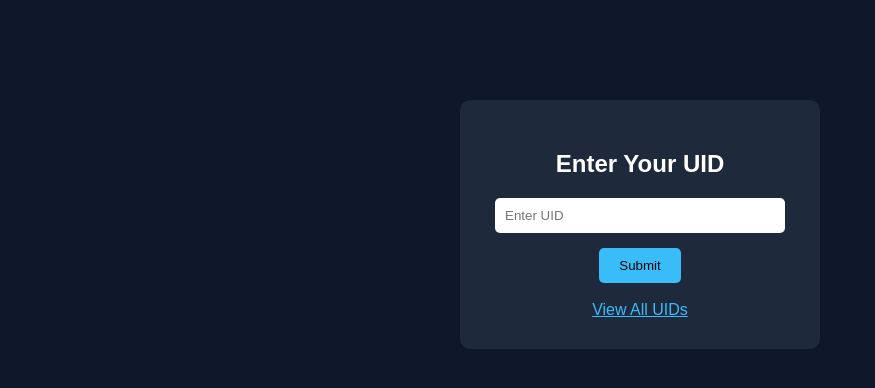
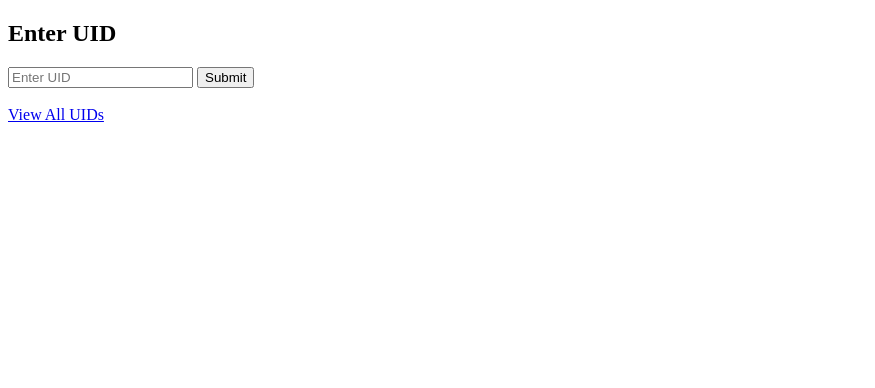
Before and after one commit to obaidraza8130-cpu/uid-web-page, a website: page index.html in a window 1280 px wide. Shown: the whole page, without its empty margins (0-875 px from the left). Drawn offline with Linux system fonts and the light colour scheme.

Commit message:
index.html

```diff
--- a/index.html
+++ b/index.html
@@ -2,64 +2,19 @@
 <html>
 <head>
     <title>UID Collection</title>
-
-    <style>
-        body {
-            font-family: Arial;
-            background: #0f172a;
-            color: white;
-            text-align: center;
-            margin-top: 100px;
-        }
-
-        .box {
-            background: #1e293b;
-            padding: 30px;
-            border-radius: 10px;
-            width: 300px;
-            margin: auto;
-        }
-
-        input {
-            padding: 10px;
-            width: 90%;
-            border: none;
-            border-radius: 5px;
-            margin-bottom: 15px;
-        }
-
-        button {
-            padding: 10px 20px;
-            border: none;
-            background: #38bdf8;
-            color: black;
-            border-radius: 5px;
-            cursor: pointer;
-        }
-
-        button:hover {
-            background: #0ea5e9;
-        }
-    </style>
 </head>
-
 <body>
 
-    <div class="box">
-        <h2>Enter Your UID</h2>
+<h2>Enter UID</h2>
 
-        <form action="/submit" method="POST">
-            <input type="text" name="uid" placeholder="Enter UID" required>
-            <br>
-            <button type="submit">Submit</button>
-        </form>
+<form action="/submit" method="POST">
+    <input type="text" name="uid" placeholder="Enter UID" required>
+    <button type="submit">Submit</button>
+</form>
 
-        <br>
+<br>
 
-        <a href="https://uid-web-page.onrender.com/uids" style="color:#38bdf8;">
-            View All UIDs
-        </a>
-    </div>
+<a href="/uids">View All UIDs</a>
 
 </body>
 </html>
```
